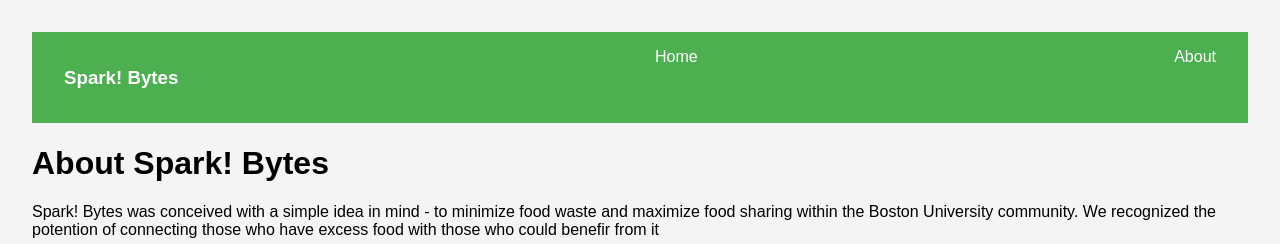
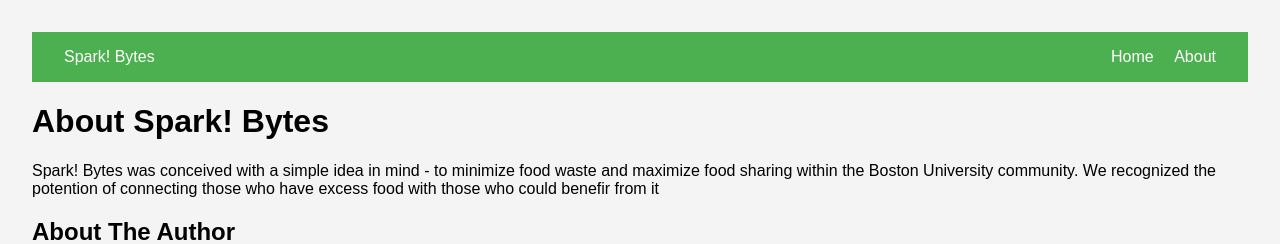
Before and after one commit to rachelcherry/HTML-CSS-2024, a plain HTML site: page about.html in a window 1280 px wide. Shown: the top 244 px of the page. Drawn offline with Linux system fonts and the light colour scheme.

Commit message:
fixed alignment of header to span instead of h3 to fit the text

```diff
--- a/about.html
+++ b/about.html
@@ -8,11 +8,13 @@
     <link rel="stylesheet" href="styles.css">
 </head>
 <body class="content">
-        <nav>
-            <h3>Spark! Bytes</h3>
-            <a href="home.html" class="home-button">Home</a>
-            <a href="about.html" class="about-button">About</a>
-        </nav>
+    <nav>
+        <span>Spark! Bytes</span>
+        <div>
+        <a href="home.html" class="home-button">Home</a>
+        <a href="about.html" class="about-button">About</a>
+        </div>
+    </nav>
 <h1>About Spark! Bytes</h1>
 <p>Spark! Bytes was conceived with a simple idea in mind - to minimize food waste and maximize food sharing within the Boston University community. We recognized the potention of connecting those who have excess food with those who could benefir from it</p>
 <h2>About The Author</h2>
```
Also changed, not shown: home.html (+3 -1 lines).
